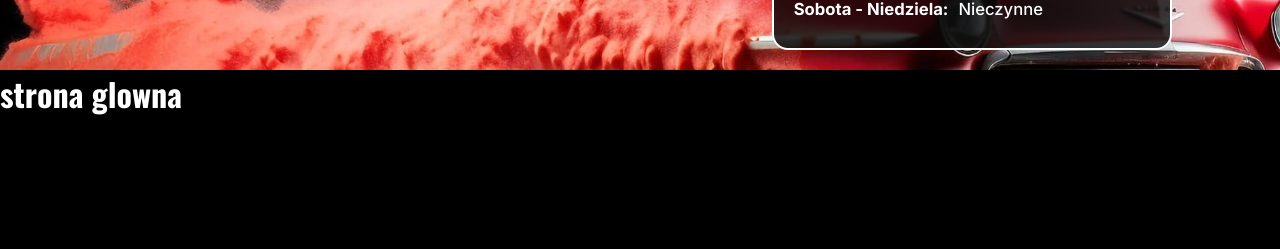
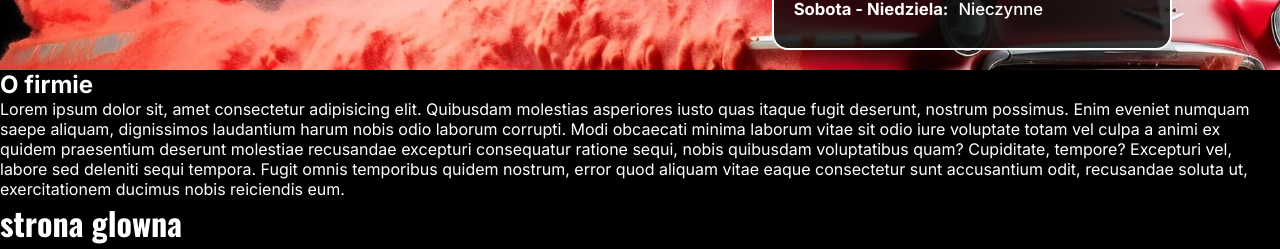
Before and after one commit to RadWEB2000/mechanik-ludomy, a Next.js app: page / in a window 1280 px wide. Shown: the part 1169-1418 px from the top of the page. Before the commit the page ends 1346 px from the top, so only its background shows below. Built offline with nearby package versions, Linux system fonts and the light colour scheme.

Commit message:
start work with about section

```diff
--- a/next.config.js
+++ b/next.config.js
@@ -1,4 +1,8 @@
 /** @type {import('next').NextConfig} */
-const nextConfig = {}
+const nextConfig = {
+    images: {
+        domains: ['img.freepik.com'],
+    },
+};
 
-module.exports = nextConfig
+module.exports = nextConfig;
--- a/src/app/page.tsx
+++ b/src/app/page.tsx
@@ -1,4 +1,4 @@
-import { Hero } from "views/Home"
+import { About, Hero } from "views/Home"
 import heroImage from "assets/mechanik-ludomy-hero.webp"
 
 export default function HomePage(){
@@ -39,6 +39,7 @@ export default function HomePage(){
         slogan="Patryk Łusiewicz"
         title="Mechanik Ludomy"
       />
+      <About/>
       <div>
         <h1>
           strona glowna
--- /dev/null
+++ b/src/components/Views/Home/About/About.tsx
@@ -0,0 +1,31 @@
+import Image from "next/image";
+
+export default function About(){
+    return(
+        <div>
+            <section>
+                <header>
+                    <h2>O firmie</h2>
+                </header>
+                <p>Lorem ipsum dolor sit, amet consectetur adipisicing elit. Quibusdam molestias asperiores iusto quas itaque fugit deserunt, nostrum possimus. Enim eveniet numquam saepe aliquam, dignissimos laudantium harum nobis odio laborum corrupti.
+                Modi obcaecati minima laborum vitae sit odio iure voluptate totam vel culpa a animi ex quidem praesentium deserunt molestiae recusandae excepturi consequatur ratione sequi, nobis quibusdam voluptatibus quam? Cupiditate, tempore?
+                Excepturi vel, labore sed deleniti sequi tempora. Fugit omnis temporibus quidem nostrum, error quod aliquam vitae eaque consectetur sunt accusantium odit, recusandae soluta ut, exercitationem ducimus nobis reiciendis eum.</p>
+            </section>
+            <figure>
+               <Image
+                alt={""}
+                fill
+                loading="eager"
+                priority
+                src="https://img.freepik.com/premium-photo/man-red-jacket-working-car_662214-340199.jpg?w=360"
+                style={{
+                    objectFit:"cover",
+                    objectPosition:"center"
+                }}
+                title={""}
+                quality={100}
+            />
+            </figure>
+        </div>
+    )
+}
--- /dev/null
+++ b/src/components/Views/Home/About/index.ts
@@ -0,0 +1 @@
+export { default } from './About';
--- a/src/components/Views/Home/index.ts
+++ b/src/components/Views/Home/index.ts
@@ -1 +1,2 @@
 export { default as Hero } from './Hero';
+export { default as About } from './About';
```
